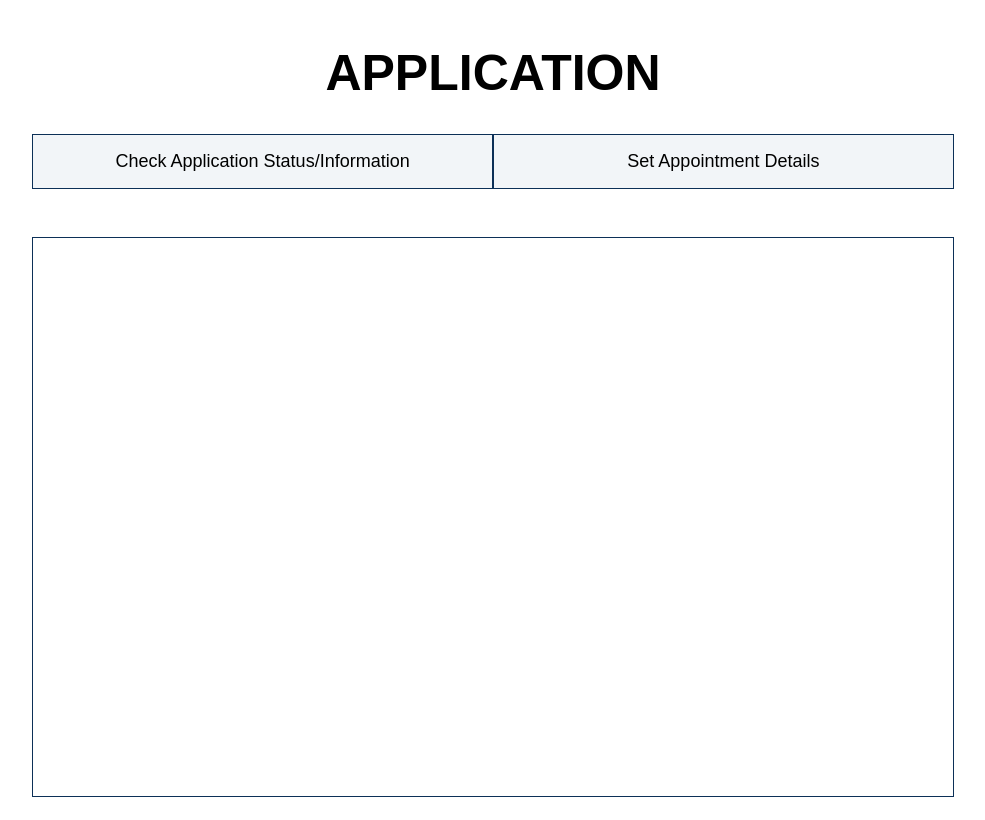
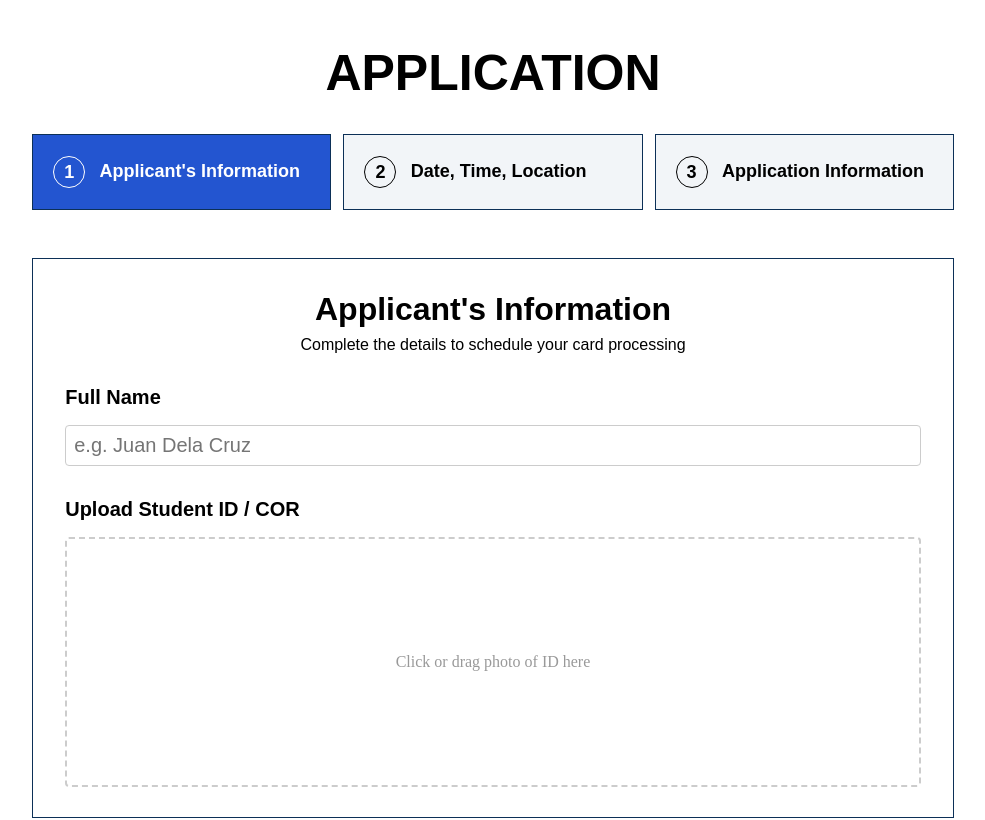
Before and after one commit to jjj-ols123/beep_thesis, a React (Vite) app in the folder front-end/: page / in a window 1280 px wide. Shown: the part 820-1640 px from the top of the page, without its empty margins (147-1132 px from the left). Built offline with nearby package versions, Linux system fonts and the light colour scheme.

Commit message:
still in body_mid

```diff
--- a/front-end/src/App.css
+++ b/front-end/src/App.css
@@ -62,9 +62,6 @@
 
     position: relative;
     overflow: hidden;
-
-    border-bottom: #0c3057;
-    border-bottom-style: solid;
 }
 
 .background-img {
@@ -305,20 +302,18 @@
     display: flex;
 }
 
-.application_items {
+.stepper_items {
     display: flex;
     justify-content: center;
     flex-direction: row;
     width: 100%;
+    gap: 0.75rem;
 }
 
-.application_button {
+.stepper_button {
     flex: 1;
-}
-
-.application_button button {
     width: 100%;
-    flex: 1;
+    min-height: 4.75rem;
     padding: 1rem 1.25rem;
     border: 1px solid #0c3057;
     background: #f2f5f8;
@@ -326,11 +321,32 @@
     font-family: 'Poppins', sans-serif;
     font-size: 18px;
     cursor: pointer;
+    display: flex;
+    align-items: center;
+    gap: 0.9rem;
+    text-align: left;
 }
 
-.application_button button:active{
+.stepper_button.active {
     background-color: #2355d0;
     color: white;
+}
+
+.step_number {
+    width: 2rem;
+    height: 2rem;
+    border-radius: 999px;
+    display: inline-flex;
+    align-items: center;
+    justify-content: center;
+    border: 1px solid currentColor;
+    font-weight: 700;
+    flex: 0 0 auto;
+}
+
+.step_title {
+    font-weight: 600;
+    line-height: 1.3;
 }
 
 .application_sections {
@@ -339,4 +355,59 @@
     border-color: #0c3057;
     border-width: 1px;
     border-style: solid;
+    padding: 2rem;
 }
+
+.application_sections h1 {
+    text-align: center;
+    font-family: 'Poppins', sans-serif;
+}
+
+.application_sections p {
+    text-align: center;
+    padding-top: 0.5rem;
+    font-family: 'Poppins', sans-serif;
+}
+
+.application_sections h2 {
+    text-align: starte;
+    padding-top: 2rem;
+    font-family: 'Poppins', sans-serif;
+    font-size: 20px;
+}
+
+.application_sections input {
+    margin-top: 1rem;
+    padding: 0.5rem;
+    width: 100%;
+    box-sizing: border-box;
+    border: 1px solid #ccc;
+    border-radius: 4px;
+    font-size: 20px;
+}
+
+.drag-area {
+    height: 250px;
+    margin-top: 1rem;
+    padding: 2rem;
+    border: 2px dashed #ccc;
+    border-radius: 4px;
+    text-align: center;
+    color: #999;
+    font-size: 16px;
+
+    display: flex;
+    justify-content: center;
+    align-items: center;
+}
+
+.drag-area subtitle {
+    display: block;
+    margin-top: 1rem;
+    color: #999;
+    font-size: 14px;
+}
+
+.empty-step-panel {
+    min-height: 16rem;
+}
--- a/front-end/src/components/body_mid.jsx
+++ b/front-end/src/components/body_mid.jsx
@@ -1,22 +1,55 @@
-import { forwardRef } from 'react'
+import { forwardRef, useState } from 'react'
 
 
 const Body_Mid = forwardRef((props, ref) => {
+    const [activeStep, setActiveStep] = useState(1)
+
+    const currentStep = stepContent[activeStep]
+
     return(
         <main ref={ref} className='body_mid'>
         <h1 id="services_header">APPLICATION</h1>
             <div className='body_mid_container'>
                 <div className='application_choices'>
-                    <div className='application_items'>
-                        {applicationItems.map((item, index) => (
-                        <div key={index} className='application_button'>
-                            <button>{item.title}</button>
-                        </div>
+                    <div className='stepper_items'>
+                        {applicationItems.map((item) => (
+                        <button
+                            key={item.step}
+                            type="button"
+                            className={`stepper_button ${activeStep === item.step ? 'active' : ''}`}
+                            onClick={() => setActiveStep(item.step)}
+                            aria-pressed={activeStep === item.step}
+                        >
+                            <span className='step_number'>{item.step}</span>
+                            <span className='step_title'>{item.title}</span>
+                        </button>
                     ))}
                     </div>
                 </div>
                 <div className='application_sections'>
+                    <h1>{currentStep.title}</h1>
+                    <p>{currentStep.description}</p>
 
+                    {activeStep === 1 && (
+                        <>
+                            <h2>Full Name</h2>
+                            <input type="text" placeholder='e.g. Juan Dela Cruz' />
+                            <h2>Upload Student ID / COR</h2>
+                            <div className='drag-area'>
+                                <span>Click or drag photo of ID here</span>
+                            </div>
+                        </>
+                    )}
+
+                    {activeStep === 2 && (
+                        <div className='empty-step-panel'>
+                        </div>
+                    )}
+
+                    {activeStep === 3 && (
+                        <div className='empty-step-panel'>
+                        </div>
+                    )}
                 </div>
             </div>
         </main>
@@ -26,6 +59,22 @@ const Body_Mid = forwardRef((props, ref) => {
 export default Body_Mid;
 
 const applicationItems = [
-    { title: 'Check Application Status/Information' },
-    { title: 'Set Appointment Details' },
+    { step: 1, title: "Applicant's Information" },
+    { step: 2, title: 'Date, Time, Location' },
+    { step: 3, title: 'Application Information' },
 ]
+
+const stepContent = {
+    1: {
+        title: "Applicant's Information",
+        description: 'Complete the details to schedule your card processing',
+    },
+    2: {
+        title: 'Date, Time, Location',
+        description: 'Select your preferred schedule and location.',
+    },
+    3: {
+        title: 'Application Information',
+        description: 'Review your application details and submit.',
+    },
+}
```
